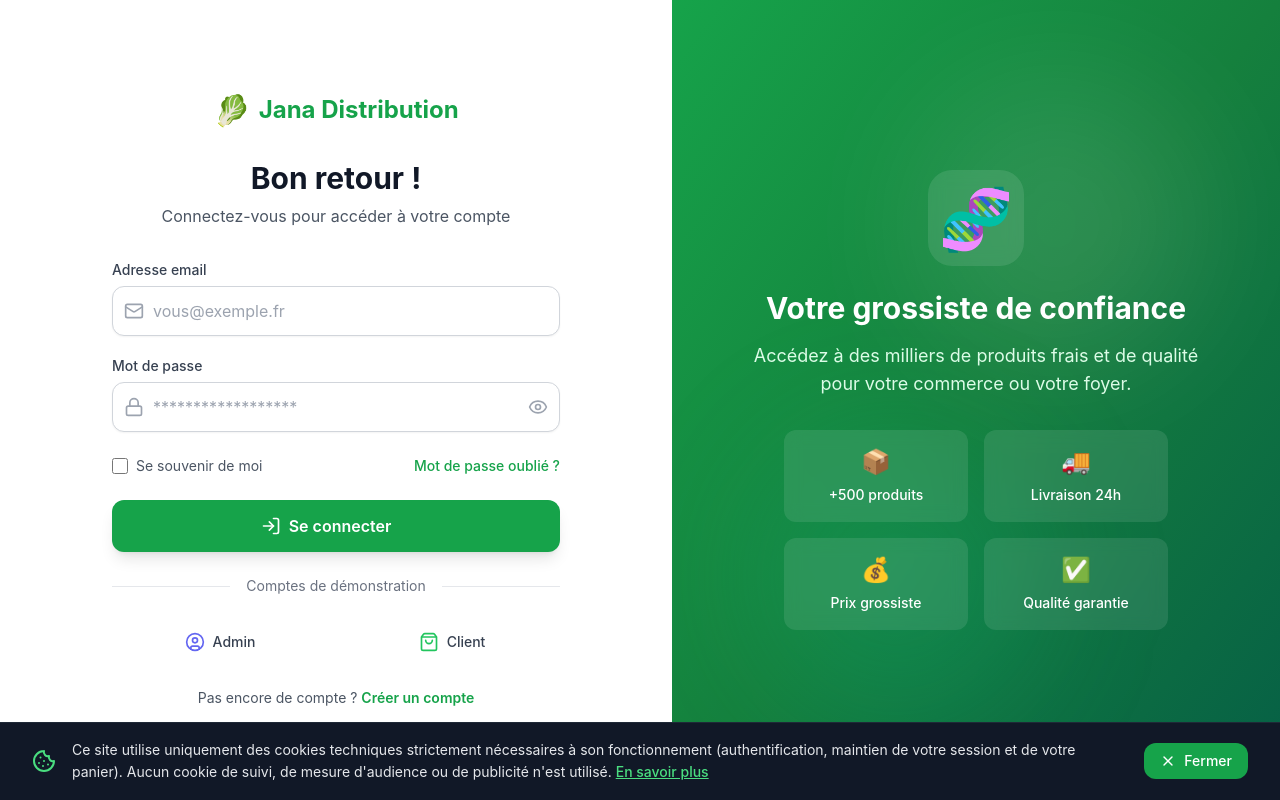
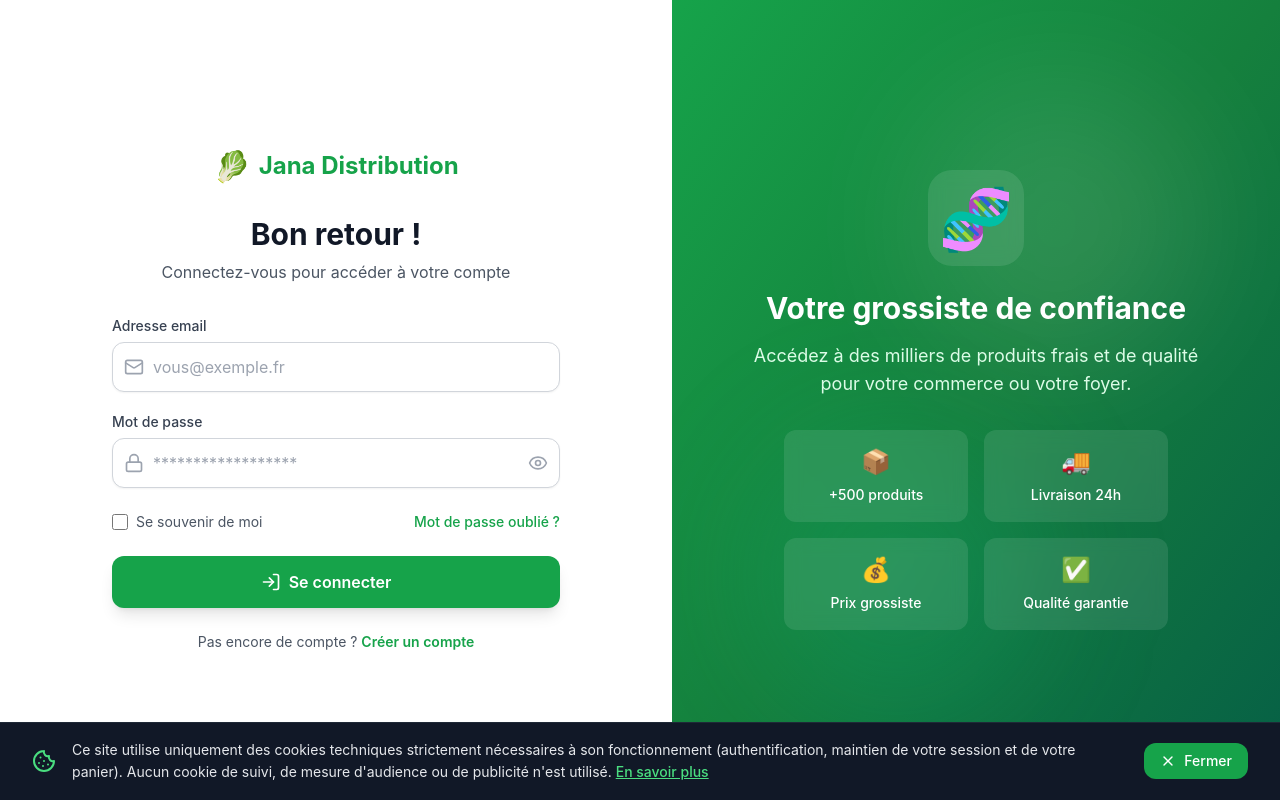
Before and after one commit to Neruaka/JanaDistribution, a React (Vite) app in the folder frontend/: page /login in a window 1280 px wide. Built offline with nearby package versions, Linux system fonts and the light colour scheme; no server answers.

Commit message:
feat(auth): remove demo account quick-login buttons from LoginPage
Drops the "Comptes de démonstration" autofill buttons (admin/client)
ahead of production go-live — the real admin account and login form
are untouched, only the hardcoded demo-credential shortcut UI is removed.

```diff
--- a/frontend/src/pages/LoginPage.jsx
+++ b/frontend/src/pages/LoginPage.jsx
@@ -9,7 +9,7 @@ import { useState } from 'react';
 import { Link, useNavigate, useLocation } from 'react-router-dom';
 import { useAuth } from '../contexts/AuthContext';
 import { motion } from 'framer-motion';
-import { Mail, Lock, Eye, EyeOff, LogIn, UserCircle, ShoppingBag, ArrowRight } from 'lucide-react';
+import { Mail, Lock, Eye, EyeOff, LogIn, ArrowRight } from 'lucide-react';
 import toast from 'react-hot-toast';
 
 const LoginPage = () => {
@@ -44,14 +44,6 @@ const LoginPage = () => {
       toast.error(err.message);
     } finally {
       setIsSubmitting(false);
-    }
-  };
-
-  const fillTestAccount = (type) => {
-    if (type === 'admin') {
-      setFormData({ email: 'admin@jana-distribution.fr', motDePasse: 'Admin123!' });
-    } else {
-      setFormData({ email: 'client@test.fr', motDePasse: 'Client123!' });
     }
   };
 
@@ -205,40 +197,6 @@ const LoginPage = () => {
               )}
             </motion.button>
 
-            {/* Divider */}
-            <div className="relative">
-              <div className="absolute inset-0 flex items-center">
-                <div className="w-full border-t border-gray-200"></div>
-              </div>
-              <div className="relative flex justify-center text-sm">
-                <span className="px-4 bg-white text-gray-500">Comptes de démonstration</span>
-              </div>
-            </div>
-
-            {/* Test accounts */}
-            <div className="grid grid-cols-2 gap-4">
-              <motion.button
-                type="button"
-                onClick={() => fillTestAccount('admin')}
-                whileHover={{ scale: 1.02 }}
-                whileTap={{ scale: 0.98 }}
-                className="flex items-center justify-center gap-2 px-4 py-3 border-2 border-gray-200 rounded-xl text-sm font-medium text-gray-700 bg-white hover:bg-gray-50 hover:border-green-300 transition-all"
-              >
-                <UserCircle className="h-5 w-5 text-indigo-500" />
-                Admin
-              </motion.button>
-              <motion.button
-                type="button"
-                onClick={() => fillTestAccount('client')}
-                whileHover={{ scale: 1.02 }}
-                whileTap={{ scale: 0.98 }}
-                className="flex items-center justify-center gap-2 px-4 py-3 border-2 border-gray-200 rounded-xl text-sm font-medium text-gray-700 bg-white hover:bg-gray-50 hover:border-green-300 transition-all"
-              >
-                <ShoppingBag className="h-5 w-5 text-green-500" />
-                Client
-              </motion.button>
-            </div>
-
             {/* Sign up link */}
             <p className="text-center text-sm text-gray-600">
               Pas encore de compte ?{' '}
```
